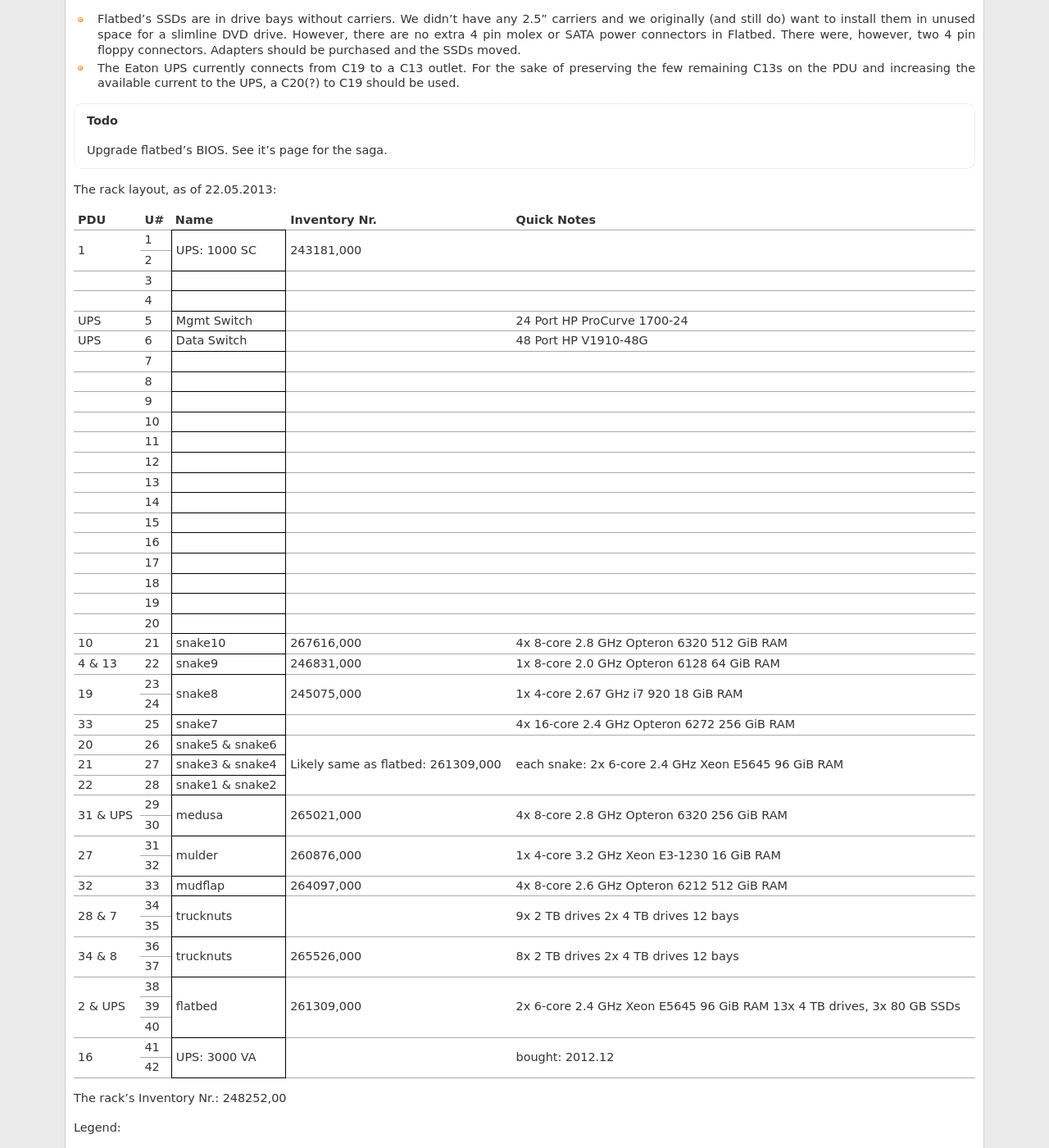
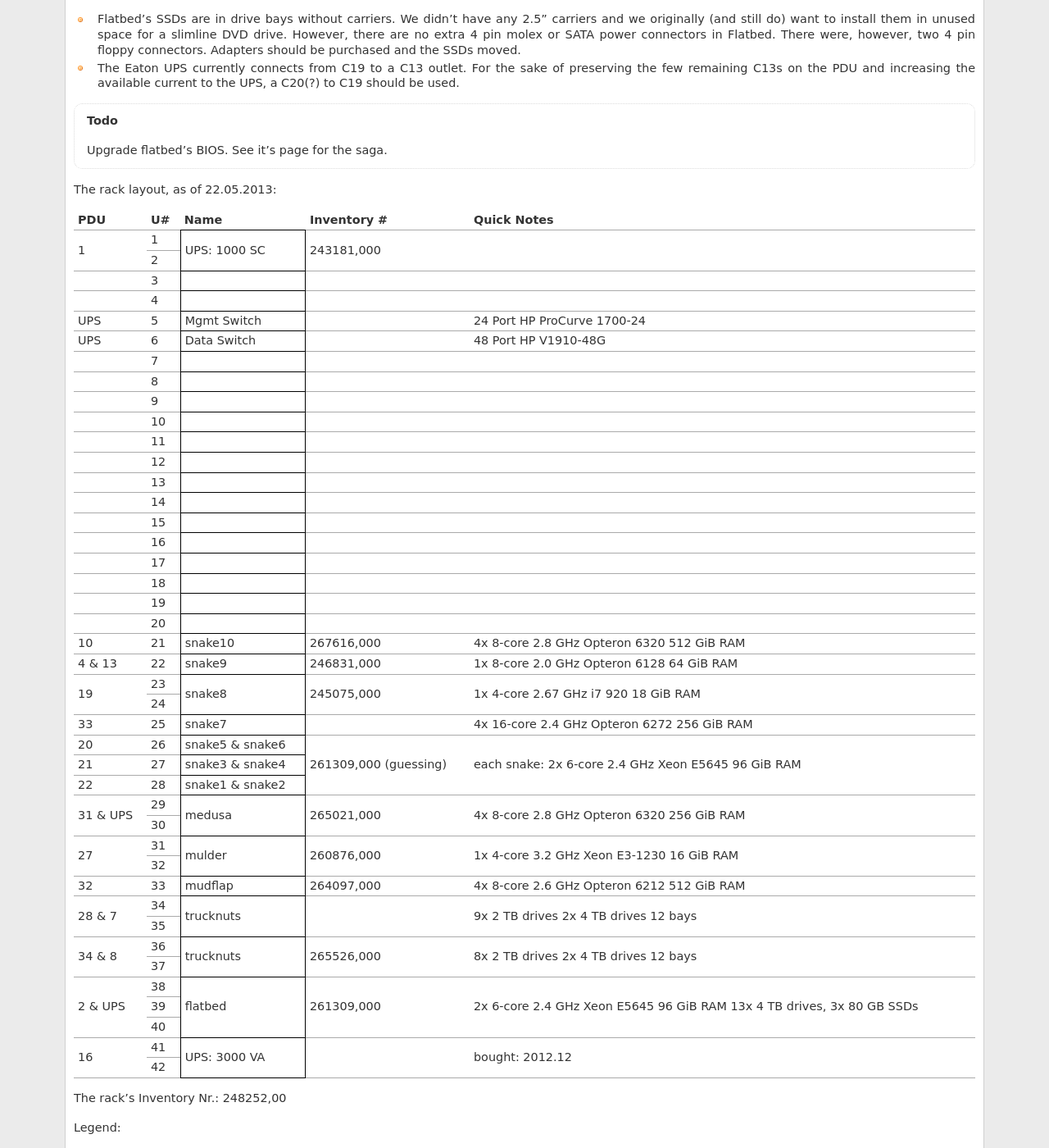
Before and after one commit to psychoinformatics-de/ipsy-docs, a Sphinx documentation site: the page built from source/internal/data_center/index.rst, in a window 1280 px wide and 1400 px high, scrolled down 521 px. Shown: the whole window at 82% size. Built offline with Sphinx 7.4.7, drawn with Linux system fonts in a browser that asks for light colours; formulas are drawn with MathJax 3.

```diff
--- a/source/internal/data_center/index.rst
+++ b/source/internal/data_center/index.rst
@@ -42,97 +42,97 @@ The rack layout, as of 22.05.2013:
 
 .. cssclass:: dc-rack
 
-+-----+----+-----------------+----------------+--------------------------------+
-| PDU | U# | Name            | Inventory Nr\. | Quick Notes                    |
-+=====+====+=================+================+================================+
-|     | 1  |                 | 243181,000     |                                |
-+ 1   +----+ UPS: 1000 SC    |                |                                |
-|     | 2  |                 |                |                                |
-+-----+----+-----------------+----------------+--------------------------------+
-|     | 3  |                 |                |                                |
-+-----+----+-----------------+----------------+--------------------------------+
-|     | 4  |                 |                |                                |
-+-----+----+-----------------+----------------+--------------------------------+
-| UPS | 5  | Mgmt Switch     |                | 24 Port HP ProCurve 1700-24    |
-+-----+----+-----------------+----------------+--------------------------------+
-| UPS | 6  | Data Switch     |                | 48 Port HP V1910-48G           |
-+-----+----+-----------------+----------------+--------------------------------+
-|     | 7  |                 |                |                                |
-+-----+----+-----------------+----------------+--------------------------------+
-|     | 8  |                 |                |                                |
-+-----+----+-----------------+----------------+--------------------------------+
-|     | 9  |                 |                |                                |
-+-----+----+-----------------+----------------+--------------------------------+
-|     | 10 |                 |                |                                |
-+-----+----+-----------------+----------------+--------------------------------+
-|     | 11 |                 |                |                                |
-+-----+----+-----------------+----------------+--------------------------------+
-|     | 12 |                 |                |                                |
-+-----+----+-----------------+----------------+--------------------------------+
-|     | 13 |                 |                |                                |
-+-----+----+-----------------+----------------+--------------------------------+
-|     | 14 |                 |                |                                |
-+-----+----+-----------------+----------------+--------------------------------+
-|     | 15 |                 |                |                                |
-+-----+----+-----------------+----------------+--------------------------------+
-|     | 16 |                 |                |                                |
-+-----+----+-----------------+----------------+--------------------------------+
-|     | 17 |                 |                |                                |
-+-----+----+-----------------+----------------+--------------------------------+
-|     | 18 |                 |                |                                |
-+-----+----+-----------------+----------------+--------------------------------+
-|     | 19 |                 |                |                                |
-+-----+----+-----------------+----------------+--------------------------------+
-|     | 20 |                 |                |                                |
-+-----+----+-----------------+----------------+--------------------------------+
-| 10  | 21 | snake10         | 267616,000     | 4x 8-core 2.8 GHz Opteron 6320 |
-|     |    |                 |                | 512 GiB RAM                    |
-+-----+----+-----------------+----------------+--------------------------------+
-| 4 \&| 22 | snake9          | 246831,000     | 1x 8-core 2.0 GHz Opteron 6128 |
-| 13  |    |                 |                | 64 GiB RAM                     |
-+-----+----+-----------------+----------------+--------------------------------+
-|     | 23 |                 | 245075,000     | 1x 4-core 2.67 GHz i7 920      |
-+ 19  +----+ snake8          |                | 18 GiB RAM                     |
-|     | 24 |                 |                |                                |
-+-----+----+-----------------+----------------+--------------------------------+
-| 33  | 25 | snake7          |                | 4x 16-core 2.4 GHz Opteron 6272|
-|     |    |                 |                | 256 GiB RAM                    |
-+-----+----+-----------------+----------------+--------------------------------+
-| 20  | 26 | snake5 & snake6 | Likely same as | each snake:                    |
-+-----+----+-----------------+ flatbed:       | 2x 6-core 2.4 GHz Xeon E5645   |
-| 21  | 27 | snake3 & snake4 | 261309,000     | 96 GiB RAM                     |
-+-----+----+-----------------+                |                                |
-| 22  | 28 | snake1 & snake2 |                |                                |
-+-----+----+-----------------+----------------+--------------------------------+
-| 31  | 29 |                 | 265021,000     | 4x 8-core 2.8 GHz Opteron 6320 |
-+ \&  +----+ medusa          |                | 256 GiB RAM                    |
-| UPS | 30 |                 |                |                                |
-+-----+----+-----------------+----------------+--------------------------------+
-|     | 31 |                 | 260876,000     | 1x 4-core 3.2 GHz Xeon E3-1230 |
-+ 27  +----+ mulder          |                | 16 GiB RAM                     |
-|     | 32 |                 |                |                                |
-+-----+----+-----------------+----------------+--------------------------------+
-| 32  | 33 | mudflap         | 264097,000     | 4x 8-core 2.6 GHz Opteron 6212 |
-|     |    |                 |                | 512 GiB RAM                    |
-+-----+----+-----------------+----------------+--------------------------------+
-| 28  | 34 |                 |                | 9x 2 TB drives                 |
-+ \&  +----+ trucknuts       |                | 2x 4 TB drives                 |
-| 7   | 35 |                 |                | 12 bays                        |
-+-----+----+-----------------+----------------+--------------------------------+
-| 34  | 36 |                 | 265526,000     | 8x 2 TB drives                 |
-+ \&  +----+ trucknuts       |                | 2x 4 TB drives                 |
-| 8   | 37 |                 |                | 12 bays                        |
-+-----+----+-----------------+----------------+--------------------------------+
-|     | 38 |                 |                |                                |
-+ 2   +----+                 | 261309,000     | 2x 6-core 2.4 GHz Xeon E5645   |
-| \&  | 39 | flatbed         |                | 96 GiB RAM                     |
-+ UPS +----+                 |                | 13x 4 TB drives, 3x 80 GB SSDs |
-|     | 40 |                 |                |                                |
-+-----+----+-----------------+----------------+--------------------------------+
-|     | 41 |                 |                |                                |
-+ 16  +----+ UPS: 3000 VA    |                | bought: 2012.12                |
-|     | 42 |                 |                |                                |
-+-----+----+-----------------+----------------+--------------------------------+
++-----+----+-----------------+-------------+--------------------------------+
+| PDU | U# | Name            | Inventory # | Quick Notes                    |
++=====+====+=================+=============+================================+
+|     | 1  |                 | 243181,000  |                                |
++ 1   +----+ UPS: 1000 SC    |             |                                |
+|     | 2  |                 |             |                                |
++-----+----+-----------------+-------------+--------------------------------+
+|     | 3  |                 |             |                                |
++-----+----+-----------------+-------------+--------------------------------+
+|     | 4  |                 |             |                                |
++-----+----+-----------------+-------------+--------------------------------+
+| UPS | 5  | Mgmt Switch     |             | 24 Port HP ProCurve 1700-24    |
++-----+----+-----------------+-------------+--------------------------------+
+| UPS | 6  | Data Switch     |             | 48 Port HP V1910-48G           |
++-----+----+-----------------+-------------+--------------------------------+
+|     | 7  |                 |             |                                |
++-----+----+-----------------+-------------+--------------------------------+
+|     | 8  |                 |             |                                |
++-----+----+-----------------+-------------+--------------------------------+
+|     | 9  |                 |             |                                |
++-----+----+-----------------+-------------+--------------------------------+
+|     | 10 |                 |             |                                |
++-----+----+-----------------+-------------+--------------------------------+
+|     | 11 |                 |             |                                |
++-----+----+-----------------+-------------+--------------------------------+
+|     | 12 |                 |             |                                |
++-----+----+-----------------+-------------+--------------------------------+
+|     | 13 |                 |             |                                |
++-----+----+-----------------+-------------+--------------------------------+
+|     | 14 |                 |             |                                |
++-----+----+-----------------+-------------+--------------------------------+
+|     | 15 |                 |             |                                |
++-----+----+-----------------+-------------+--------------------------------+
+|     | 16 |                 |             |                                |
++-----+----+-----------------+-------------+--------------------------------+
+|     | 17 |                 |             |                                |
++-----+----+-----------------+-------------+--------------------------------+
+|     | 18 |                 |             |                                |
++-----+----+-----------------+-------------+--------------------------------+
+|     | 19 |                 |             |                                |
++-----+----+-----------------+-------------+--------------------------------+
+|     | 20 |                 |             |                                |
++-----+----+-----------------+-------------+--------------------------------+
+| 10  | 21 | snake10         | 267616,000  | 4x 8-core 2.8 GHz Opteron 6320 |
+|     |    |                 |             | 512 GiB RAM                    |
++-----+----+-----------------+-------------+--------------------------------+
+| 4 \&| 22 | snake9          | 246831,000  | 1x 8-core 2.0 GHz Opteron 6128 |
+| 13  |    |                 |             | 64 GiB RAM                     |
++-----+----+-----------------+-------------+--------------------------------+
+|     | 23 |                 | 245075,000  | 1x 4-core 2.67 GHz i7 920      |
++ 19  +----+ snake8          |             | 18 GiB RAM                     |
+|     | 24 |                 |             |                                |
++-----+----+-----------------+-------------+--------------------------------+
+| 33  | 25 | snake7          |             | 4x 16-core 2.4 GHz Opteron 6272|
+|     |    |                 |             | 256 GiB RAM                    |
++-----+----+-----------------+-------------+--------------------------------+
+| 20  | 26 | snake5 & snake6 | 261309,000  | each snake:                    |
++-----+----+-----------------+ (guessing)  | 2x 6-core 2.4 GHz Xeon E5645   |
+| 21  | 27 | snake3 & snake4 |             | 96 GiB RAM                     |
++-----+----+-----------------+             |                                |
+| 22  | 28 | snake1 & snake2 |             |                                |
++-----+----+-----------------+-------------+--------------------------------+
+| 31  | 29 |                 | 265021,000  | 4x 8-core 2.8 GHz Opteron 6320 |
++ \&  +----+ medusa          |             | 256 GiB RAM                    |
+| UPS | 30 |                 |             |                                |
++-----+----+-----------------+-------------+--------------------------------+
+|     | 31 |                 | 260876,000  | 1x 4-core 3.2 GHz Xeon E3-1230 |
++ 27  +----+ mulder          |             | 16 GiB RAM                     |
+|     | 32 |                 |             |                                |
++-----+----+-----------------+-------------+--------------------------------+
+| 32  | 33 | mudflap         | 264097,000  | 4x 8-core 2.6 GHz Opteron 6212 |
+|     |    |                 |             | 512 GiB RAM                    |
++-----+----+-----------------+-------------+--------------------------------+
+| 28  | 34 |                 |             | 9x 2 TB drives                 |
++ \&  +----+ trucknuts       |             | 2x 4 TB drives                 |
+| 7   | 35 |                 |             | 12 bays                        |
++-----+----+-----------------+-------------+--------------------------------+
+| 34  | 36 |                 | 265526,000  | 8x 2 TB drives                 |
++ \&  +----+ trucknuts       |             | 2x 4 TB drives                 |
+| 8   | 37 |                 |             | 12 bays                        |
++-----+----+-----------------+-------------+--------------------------------+
+|     | 38 |                 |             |                                |
++ 2   +----+                 | 261309,000  | 2x 6-core 2.4 GHz Xeon E5645   |
+| \&  | 39 | flatbed         |             | 96 GiB RAM                     |
++ UPS +----+                 |             | 13x 4 TB drives, 3x 80 GB SSDs |
+|     | 40 |                 |             |                                |
++-----+----+-----------------+-------------+--------------------------------+
+|     | 41 |                 |             |                                |
++ 16  +----+ UPS: 3000 VA    |             | bought: 2012.12                |
+|     | 42 |                 |             |                                |
++-----+----+-----------------+-------------+--------------------------------+
 
 The rack's Inventory Nr.: 248252,00
 
```
